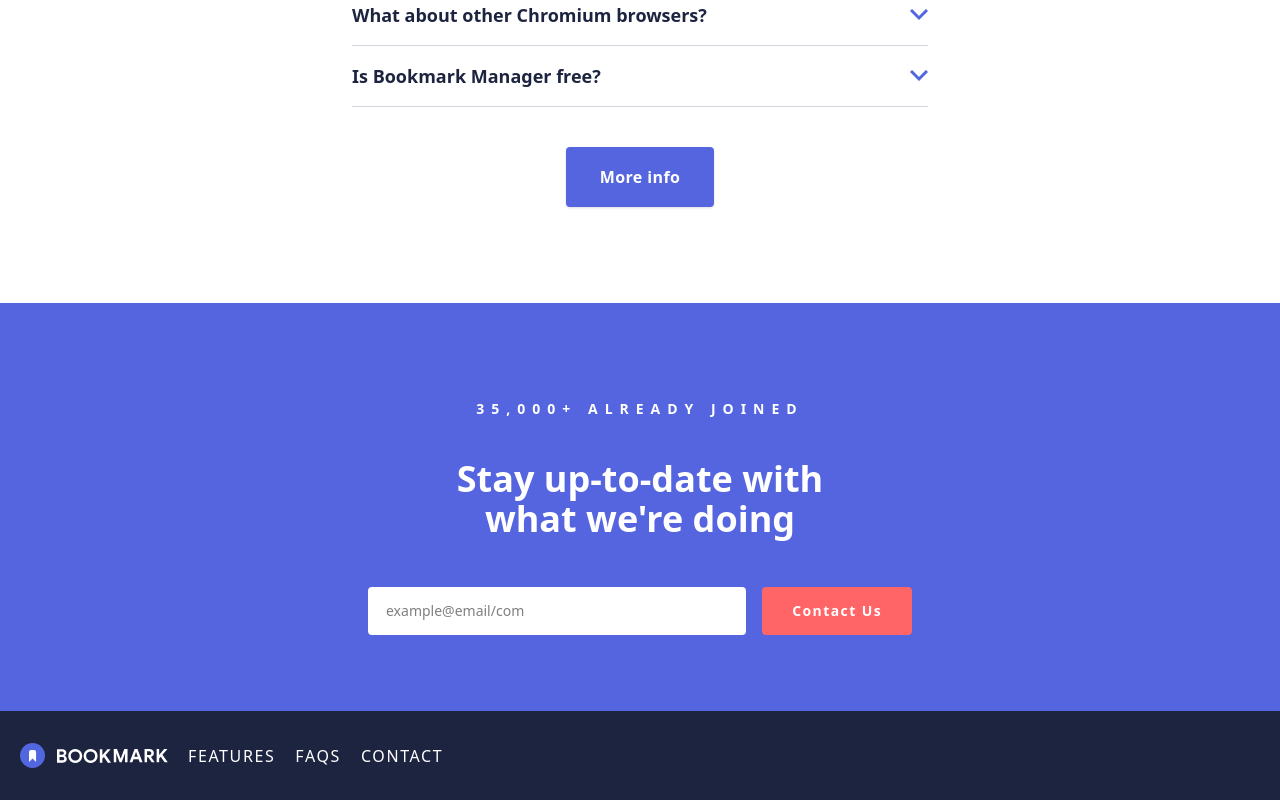
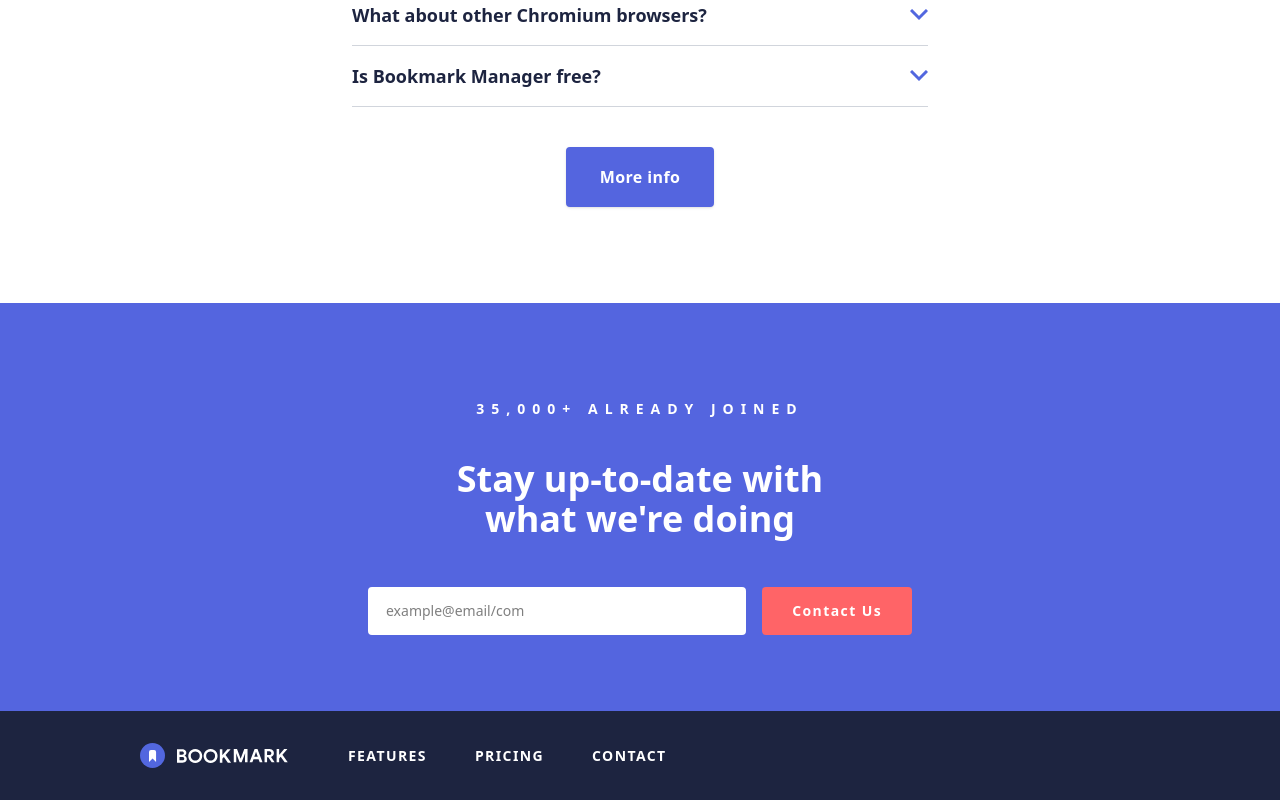
Before and after one commit to JlBestMc/S5.-Landing-Page-React, a React (Vite) app: page / in a window 1280 px wide. Shown: the part 1482-2282 px from the top of the page. Built offline with nearby package versions, Linux system fonts and the light colour scheme.

Commit message:
wip component Footer

```diff
--- a/src/components/organismes/Footer.tsx
+++ b/src/components/organismes/Footer.tsx
@@ -5,12 +5,27 @@ import bookmarkWhite from "../../assets/logo-bookmark-white.svg";
 export default function Footer() {
   return (
     <footer className="md:w-full py-8 flex items-center bg-[#1d2440]">
-      <div className="flex justify-between items-center gap-5 ml-5">
+      <div className="flex justify-between items-center gap-15 pl-35">
         <Logo src={bookmarkWhite} />
-        <nav className="flex gap-5 items-center text-white uppercase font-medium tracking-widest">
-          <Anchor ref="#features">Features</Anchor>
-          <Anchor ref="#faqs">FAQs</Anchor>
-          <Anchor ref="#contact">Contact</Anchor>
+        <nav className="flex gap-12 items-center text-white tracking-widest">
+          <Anchor
+            ref="#features"
+            styles="text-white text-sm hover:text-red-400 hover:text-red-400 tracking-widest text-sm font-semibold text-[#353541] cursor-[url('./assets/cursor.cur'),_auto] transition duration-300 ease-in-out"
+          >
+            FEATURES
+          </Anchor>
+          <Anchor
+            ref="#faqs"
+            styles="text-white text-sm hover:text-red-400  hover:text-red-400 tracking-widest text-sm font-semibold text-[#353541] cursor-[url('./assets/cursor.cur'),_auto] transition duration-300 ease-in-out"
+          >
+            PRICING
+          </Anchor>
+          <Anchor
+            ref="#contact"
+            styles="text-white text-sm hover:text-red-400 hover:text-red-400 tracking-widest text-sm font-semibold text-[#353541] cursor-[url('./assets/cursor.cur'),_auto] transition duration-300 ease-in-out"
+          >
+            CONTACT
+          </Anchor>
         </nav>
       </div>
     </footer>
```
